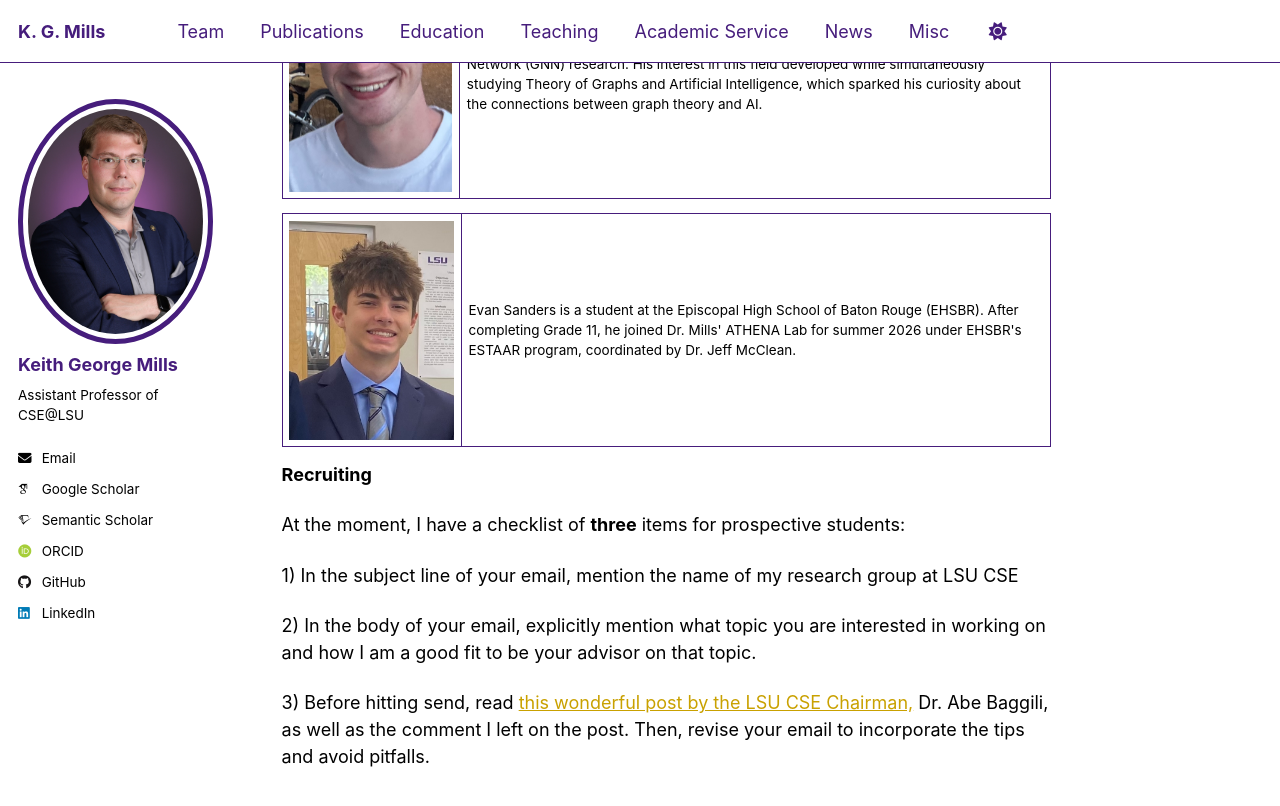
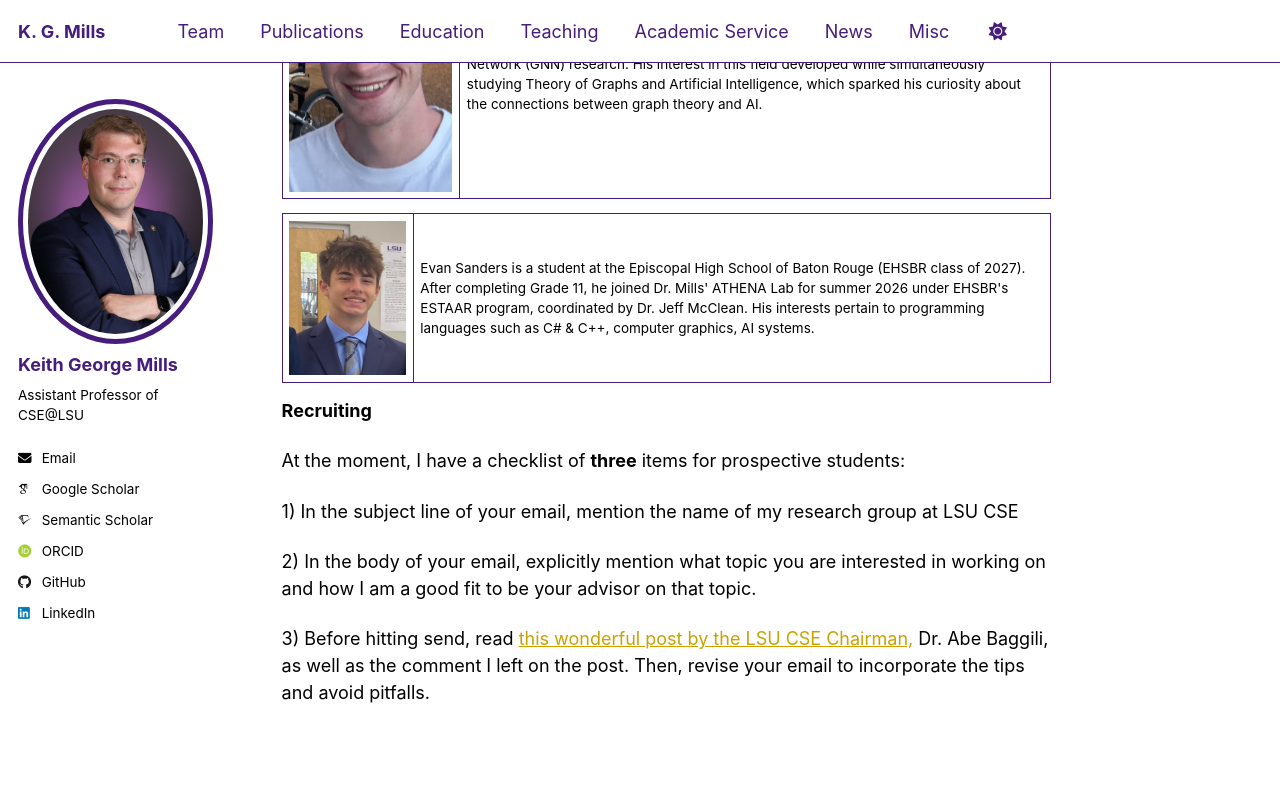
Before and after one commit to kgmills/kgmills.github.io, a Jekyll site: the page built from _pages/team.md, in a window 1280 px wide and 900 px high, scrolled down 506 px. Shown: the top 806 px of the window. Built offline with Jekyll 4.4.1, drawn with Linux system fonts in a browser that asks for light colours; some web fonts are replaced.

Commit message:
Update team

```diff
--- a/_pages/team.md
+++ b/_pages/team.md
@@ -34,7 +34,7 @@
       <img src="/images/esanders.jpeg" alt="Evan Sanders" width="450" />
     </td>
     <td>
-        Evan Sanders is a student at the Episcopal High School of Baton Rouge (EHSBR). After completing Grade 11, he joined Dr. Mills' ATHENA Lab for summer 2026 under EHSBR's ESTAAR program, coordinated by Dr. Jeff McClean.
+        Evan Sanders is a student at the Episcopal High School of Baton Rouge (EHSBR class of 2027). After completing Grade 11, he joined Dr. Mills' ATHENA Lab for summer 2026 under EHSBR's ESTAAR program, coordinated by Dr. Jeff McClean. His interests pertain to programming languages such as C# & C++, computer graphics, AI systems.
     </td>
   </tr>
 </table>
```
